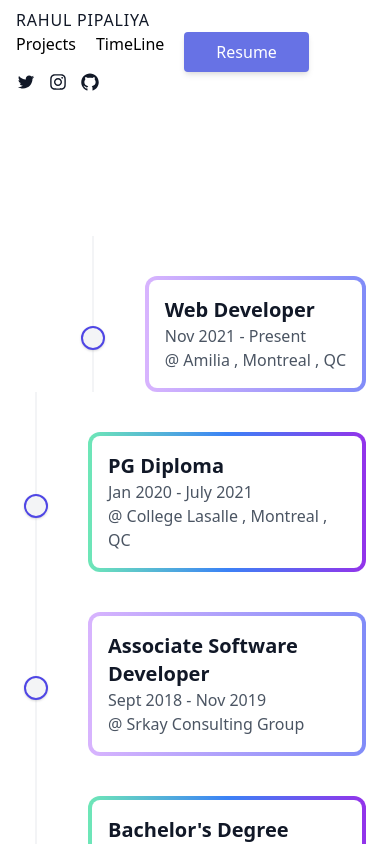
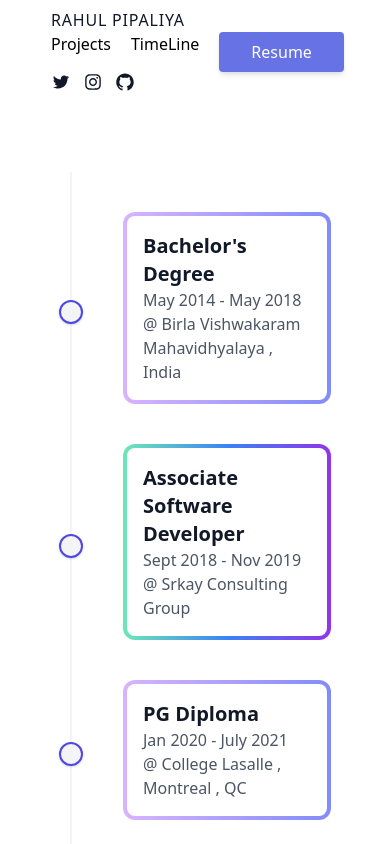
Before and after one commit to HoruScodes/rahulpipaliya-tailwind, a Next.js app: page /timeline in a window 390 px wide. Shown: the top 844 px of the page. Built offline with nearby package versions, Linux system fonts and the light colour scheme.

Commit message:
timeline refactor

```diff
--- a/pages/timeline.js
+++ b/pages/timeline.js
@@ -4,60 +4,37 @@ import { eventsData } from "../data";
 
 const Circle = () => {
   return (
-    <div className="w-6 h-6 absolute top-1/2 mt-3 border-2 border-indigo-600 rounded-full bg-gray-100 shadow"></div>
+    <div className="col-start-5 col-end-6  md:mx-auto relative mr-10">
+      <div className="h-full w-6 flex items-center justify-center">
+        <div className="h-full w-0.5 bg-gray-100 pointer-events-none"></div>
+      </div>
+      <div className="w-6 h-6 absolute top-1/2 mt-3 border-2 border-indigo-600 rounded-full bg-gray-100 shadow"></div>
+    </div>
   );
 };
 
-const Right = ({ title, range, place, work }) => {
+const Card = ({ title, range, place, position }) => {
   return (
-    <div className="flex md:contents">
-      <div className="col-start-5 col-end-6 mr-10 md:mx-auto relative">
-        <div className="h-full w-6 flex items-center justify-center">
-          <div className="h-full w-0.5 bg-gray-100 pointer-events-none"></div>
-        </div>
-        <Circle />
-      </div>
-      <div className="col-start-6 col-end-10 rounded-xl mt-10 bg-gradient-to-r p-1 from-[#6EE7B7] via-[#3B82F6] to-[#9333EA]">
+    <div
+      className={`flex ${
+        position === "left" ? "flex-row-reverse" : ""
+      } sm:contents`}
+    >
+      {position === "right" && <Circle />}
+      <div
+        className={`bg-gradient-to-r ${
+          position === "left"
+            ? "col-start-1 col-end-5 from-[#D8B4FE] to-[#818CF8]"
+            : "col-start-6 col-end-10 from-[#6EE7B7] via-[#3B82F6] to-[#9333EA]"
+        }   rounded-xl mt-10  p-1`}
+      >
         <div className="flex flex-col justify-between h-full bg-white rounded-lg p-4">
           <h3 className="font-semibold text-xl text-gray-900">{title}</h3>
           <p className="text-gray-600">{range}</p>
           {place && <p className="text-gray-600">@ {place}</p>}
-          {work && (
-            <ul className="list-outside bg-rose-200">
-              {work.map((ele) => (
-                <li key={1}>{ele}</li>
-              ))}
-            </ul>
-          )}
         </div>
       </div>
-    </div>
-  );
-};
-
-const Left = ({ title, place, range, work }) => {
-  return (
-    <div className="flex flex-row-reverse md:contents">
-      <div className="col-start-1 col-end-5 rounded-xl mt-10 bg-gradient-to-r p-1 from-[#D8B4FE] to-[#818CF8]">
-        <div className="flex flex-col justify-between h-full bg-white rounded-lg p-4">
-          <h3 className="font-semibold text-xl text-gray-900">{title}</h3>
-          <p className="text-gray-600">{range}</p>
-          {place && <p className="text-gray-600">@ {place}</p>}
-          {work && (
-            <ul className="list-outside bg-rose-200">
-              {work.map((ele) => (
-                <li key={1}>{ele}</li>
-              ))}
-            </ul>
-          )}
-        </div>
-      </div>
-      <div className="col-start-5 col-end-6 md:mx-auto relative mr-10">
-        <div className="h-full w-6 flex items-center justify-center">
-          <div className="h-full w-0.5 bg-gray-100 pointer-events-none"></div>
-        </div>
-        <Circle />
-      </div>
+      {position === "left" && <Circle />}
     </div>
   );
 };
@@ -68,25 +45,11 @@ const Timeline = () => {
       <div className="container pb-6 px-4 mx-auto">
         <div className="min-h-screen flex items-center justify-center">
           <div className="flex flex-col md:grid grid-cols-9 mx-auto p-2">
-            {eventsData.reverse().map((element, index) => {
-              const { title, place, range, work } = element;
-              if (index % 2 === 0) {
-                return (
-                  <Left
-                    title={title}
-                    range={range}
-                    work={work}
-                    place={place}
-                    key={index}
-                  />
-                );
-              }
+            {eventsData.map((element, index) => {
               return (
-                <Right
-                  title={title}
-                  range={range}
-                  work={work}
-                  place={place}
+                <Card
+                  {...element}
+                  position={index % 2 === 0 ? "left" : "right"}
                   key={index}
                 />
               );
--- a/tailwind.config.js
+++ b/tailwind.config.js
@@ -4,6 +4,13 @@ module.exports = {
   darkMode: false, // or 'media' or 'class'
   theme: {
     extend: {
+      screens: {
+        xs: "320px",
+        sm: "640px",
+        md: "768px",
+        lg: "1024px",
+        xl: "1280px",
+      },
       colors: {
         sViolate: "#6772E5",
         sBlue: "#408AF8",
```
